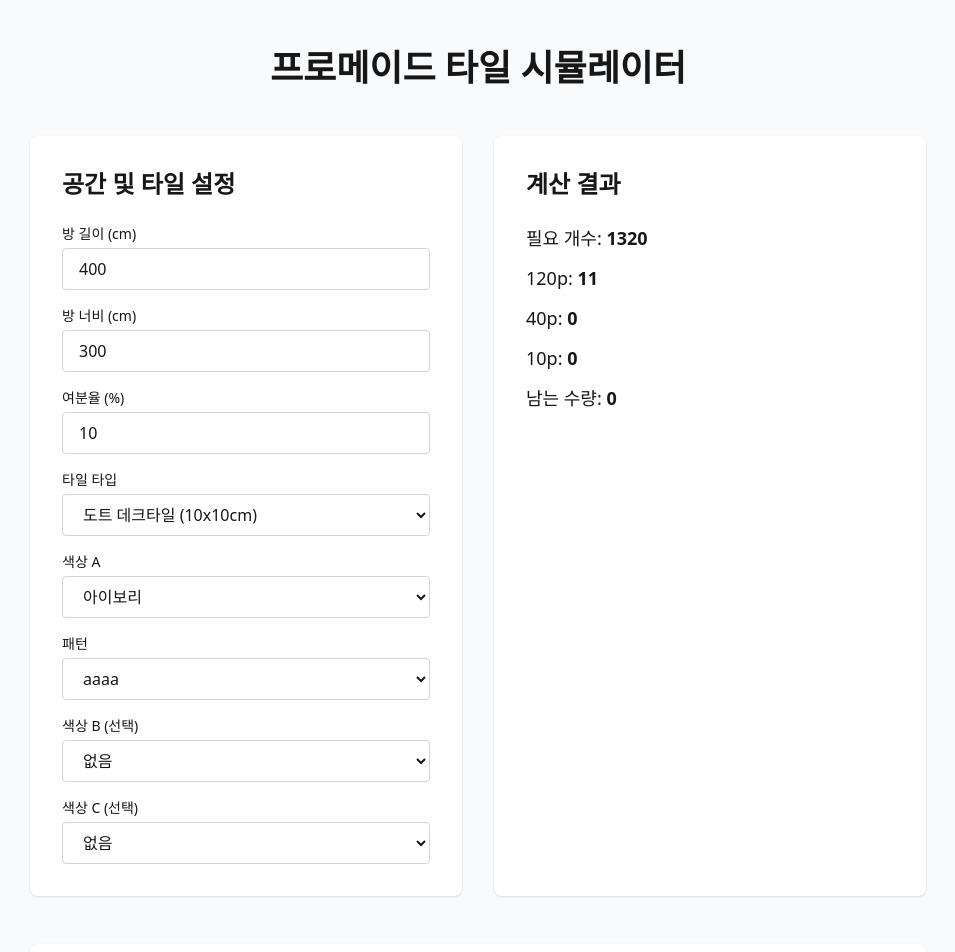
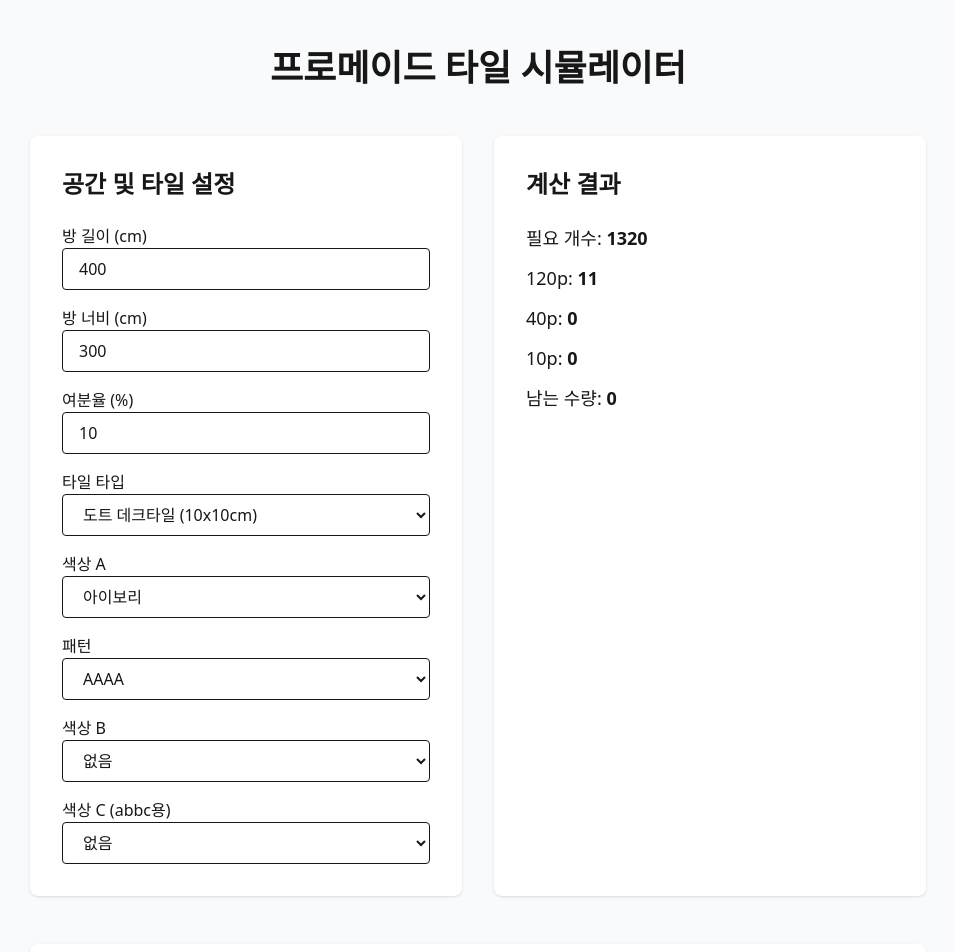
Before and after one commit to kimtwoo95-png/deck-tile-simulator-FINAL, a Next.js app: page / in a window 1280 px wide. Shown: the top 952 px of the page, without its empty margins (162-1117 px from the left). Built offline with nearby package versions, Linux system fonts and the light colour scheme.

Commit message:
fix: final code with dot/buddy tiles, patterns, and preview

```diff
--- a/app/page.tsx
+++ b/app/page.tsx
@@ -28,8 +28,8 @@ export default function Page() {
   // 타일 크기
   const tileSize = tileType === 'dot' ? 10 : 30;
 
-  // 팩 크기
-  const packSizes = tileType === 'dot' ? [120, 40, 10] : [36, 9, 2]; // descending order
+  // 팩 크기 (큰 순)
+  const packSizes = tileType === 'dot' ? [120, 40, 10] : [36, 9, 2];
 
   // 계산 로직
   const l = parseFloat(roomLength) || 0;
@@ -41,64 +41,48 @@ export default function Page() {
   const baseTiles = tilesAlongLength * tilesAlongWidth;
   const required = Math.ceil(baseTiles * (1 + wasteRate));
 
-  // 최적 팩 조합 찾기 (min leftover, then min total packs)
+  // 최적 팩 조합 (남는 최소, 그 다음 팩 수 최소)
   let minLeftover = Infinity;
   let minTotalPacks = Infinity;
-  let bestPackCounts = packSizes.reduce((acc, size) => ({ ...acc, [size]: 0 }), {});
+  let bestPackCounts: Record<number, number> = {};
 
-  const maxLarge = Math.ceil(required / packSizes[0]) + 5; // 여유
+  const maxLarge = Math.ceil(required / packSizes[0]) + 5;
   for (let p1 = 0; p1 <= maxLarge; p1++) {
     const maxMed = Math.ceil((required - p1 * packSizes[0]) / packSizes[1]) + 5;
     for (let p2 = 0; p2 <= maxMed; p2++) {
-      const remaining = required - (p1 * packSizes[0] + p2 * packSizes[1]);
-      let p3 = 0;
-      if (remaining > 0) {
-        p3 = Math.ceil(remaining / packSizes[2]);
-      }
+      let remaining = required - (p1 * packSizes[0] + p2 * packSizes[1]);
+      let p3 = remaining > 0 ? Math.ceil(remaining / packSizes[2]) : 0;
       const totalTiles = p1 * packSizes[0] + p2 * packSizes[1] + p3 * packSizes[2];
       const leftover = totalTiles - required;
-
       if (leftover >= 0) {
         const totalPacks = p1 + p2 + p3;
         if (leftover < minLeftover || (leftover === minLeftover && totalPacks < minTotalPacks)) {
           minLeftover = leftover;
           minTotalPacks = totalPacks;
-          bestPackCounts = {
-            [packSizes[0]]: p1,
-            [packSizes[1]]: p2,
-            [packSizes[2]]: p3,
-          };
+          bestPackCounts = { [packSizes[0]]: p1, [packSizes[1]]: p2, [packSizes[2]]: p3 };
         }
       }
     }
   }
 
-  // 미리보기 비율
   const previewWidth = 600;
   const previewHeight = l > 0 ? (w / l) * previewWidth : previewWidth * 0.75;
 
-  // 패턴 기반 색상 getter
   const getTileColor = (row: number, col: number) => {
     if (tileType !== 'dot') return colorMap[colorA] || 'bg-gray-200';
-
     const pat = pattern.toLowerCase();
     const modRow = row % 2;
     const modCol = col % 2;
-
-    if (pat === 'aaaa') return colorMap[colorA] || 'bg-gray-200';
+    if (pat === 'aaaa') return colorMap[colorA];
     if (pat === 'abba') {
-      if (modRow === 0 && modCol === 0) return colorMap[colorA] || 'bg-gray-200';
-      if (modRow === 0 && modCol === 1) return colorMap[colorB] || colorMap[colorA];
-      if (modRow === 1 && modCol === 0) return colorMap[colorB] || colorMap[colorA];
-      if (modRow === 1 && modCol === 1) return colorMap[colorA] || 'bg-gray-200';
+      return (modRow === 0 && modCol === 0) || (modRow === 1 && modCol === 1) ? colorMap[colorA] : (colorMap[colorB] || colorMap[colorA]);
     }
     if (pat === 'abbc') {
-      if (modRow === 0 && modCol === 0) return colorMap[colorA] || 'bg-gray-200';
-      if (modRow === 0 && modCol === 1) return colorMap[colorB] || colorMap[colorA];
-      if (modRow === 1 && modCol === 0) return colorMap[colorB] || colorMap[colorA];
+      if (modRow === 0 && modCol === 0) return colorMap[colorA];
       if (modRow === 1 && modCol === 1) return colorMap[colorC] || colorMap[colorA];
+      return colorMap[colorB] || colorMap[colorA];
     }
-    return colorMap[colorA] || 'bg-gray-200';
+    return colorMap[colorA];
   };
 
   return (
@@ -106,89 +90,39 @@ export default function Page() {
       <div className="max-w-4xl mx-auto">
         <h1 className="text-4xl font-bold text-center mb-12">프로메이드 타일 시뮬레이터</h1>
 
-        {/* 입력 영역 */}
         <div className="grid md:grid-cols-2 gap-8 mb-12">
           <div className="bg-white p-8 rounded-lg shadow">
             <h2 className="text-2xl font-semibold mb-6">공간 및 타일 설정</h2>
             <div className="space-y-4">
-              <div>
-                <label className="block text-sm font-medium mb-1">방 길이 (cm)</label>
-                <input
-                  type="number"
-                  value={roomLength}
-                  onChange={(e) => setRoomLength(e.target.value)}
-                  className="w-full border border-gray-300 rounded px-4 py-2"
-                />
-              </div>
-              <div>
-                <label className="block text-sm font-medium mb-1">방 너비 (cm)</label>
-                <input
-                  type="number"
-                  value={roomWidth}
-                  onChange={(e) => setRoomWidth(e.target.value)}
-                  className="w-full border border-gray-300 rounded px-4 py-2"
-                />
-              </div>
-              <div>
-                <label className="block text-sm font-medium mb-1">여분율 (%)</label>
-                <input
-                  type="number"
-                  value={wastePercent}
-                  onChange={(e) => setWastePercent(e.target.value)}
-                  className="w-full border border-gray-300 rounded px-4 py-2"
-                />
-              </div>
-              <div>
-                <label className="block text-sm font-medium mb-1">타일 타입</label>
-                <select
-                  value={tileType}
-                  onChange={(e) => setTileType(e.target.value)}
-                  className="w-full border border-gray-300 rounded px-4 py-2"
-                >
+              <div><label>방 길이 (cm)</label><input type="number" value={roomLength} onChange={e => setRoomLength(e.target.value)} className="w-full border rounded px-4 py-2" /></div>
+              <div><label>방 너비 (cm)</label><input type="number" value={roomWidth} onChange={e => setRoomWidth(e.target.value)} className="w-full border rounded px-4 py-2" /></div>
+              <div><label>여분율 (%)</label><input type="number" value={wastePercent} onChange={e => setWastePercent(e.target.value)} className="w-full border rounded px-4 py-2" /></div>
+              <div><label>타일 타입</label>
+                <select value={tileType} onChange={e => setTileType(e.target.value as any)} className="w-full border rounded px-4 py-2">
                   <option value="dot">도트 데크타일 (10x10cm)</option>
                   <option value="buddy">버디 데크타일 (30x30cm)</option>
                 </select>
               </div>
-              <div>
-                <label className="block text-sm font-medium mb-1">색상 A</label>
-                <select
-                  value={colorA}
-                  onChange={(e) => setColorA(e.target.value)}
-                  className="w-full border border-gray-300 rounded px-4 py-2"
-                >
+              <div><label>색상 A</label>
+                <select value={colorA} onChange={e => setColorA(e.target.value)} className="w-full border rounded px-4 py-2">
                   {colors.map(c => <option key={c}>{c}</option>)}
                 </select>
               </div>
               {tileType === 'dot' && (
                 <>
-                  <div>
-                    <label className="block text-sm font-medium mb-1">패턴</label>
-                    <select
-                      value={pattern}
-                      onChange={(e) => setPattern(e.target.value)}
-                      className="w-full border border-gray-300 rounded px-4 py-2"
-                    >
-                      {patterns.map(p => <option key={p}>{p}</option>)}
+                  <div><label>패턴</label>
+                    <select value={pattern} onChange={e => setPattern(e.target.value)} className="w-full border rounded px-4 py-2">
+                      {patterns.map(p => <option key={p}>{p.toUpperCase()}</option>)}
                     </select>
                   </div>
-                  <div>
-                    <label className="block text-sm font-medium mb-1">색상 B (선택)</label>
-                    <select
-                      value={colorB}
-                      onChange={(e) => setColorB(e.target.value)}
-                      className="w-full border border-gray-300 rounded px-4 py-2"
-                    >
+                  <div><label>색상 B</label>
+                    <select value={colorB} onChange={e => setColorB(e.target.value)} className="w-full border rounded px-4 py-2">
                       <option value="">없음</option>
                       {colors.map(c => <option key={c}>{c}</option>)}
                     </select>
                   </div>
-                  <div>
-                    <label className="block text-sm font-medium mb-1">색상 C (선택)</label>
-                    <select
-                      value={colorC}
-                      onChange={(e) => setColorC(e.target.value)}
-                      className="w-full border border-gray-300 rounded px-4 py-2"
-                    >
+                  <div><label>색상 C (abbc용)</label>
+                    <select value={colorC} onChange={e => setColorC(e.target.value)} className="w-full border rounded px-4 py-2">
                       <option value="">없음</option>
                       {colors.map(c => <option key={c}>{c}</option>)}
                     </select>
@@ -198,53 +132,33 @@ export default function Page() {
             </div>
           </div>
 
-          {/* 결과 영역 */}
           <div className="bg-white p-8 rounded-lg shadow">
             <h2 className="text-2xl font-semibold mb-6">계산 결과</h2>
             <div className="text-lg space-y-3">
-              <div>필요 개수: <span className="font-bold">{required}</span></div>
+              <div>필요 개수: <strong>{required}</strong></div>
               {packSizes.map(size => (
-                <div key={size}>{size}p: <span className="font-bold">{bestPackCounts[size]}</span></div>
+                <div key={size}>{size}p: <strong>{bestPackCounts[size] || 0}</strong></div>
               ))}
-              <div>남는 수량: <span className="font-bold">{minLeftover}</span></div>
+              <div>남는 수량: <strong>{minLeftover}</strong></div>
             </div>
           </div>
         </div>
 
-        {/* 배치 미리보기 */}
         {l > 0 && w > 0 && (
           <div className="bg-white p-8 rounded-lg shadow">
             <h2 className="text-2xl font-semibold mb-6">타일 배치 미리보기</h2>
             <div className="flex justify-center">
-              <div
-                className="border-4 border-gray-800 rounded overflow-hidden"
-                style={{ width: `${previewWidth}px`, height: `${previewHeight}px` }}
-              >
-                <div
-                  style={{
-                    display: 'grid',
-                    gridTemplateColumns: `repeat(${tilesAlongLength}, 1fr)`,
-                    gridTemplateRows: `repeat(${tilesAlongWidth}, 1fr)`,
-                    width: '100%',
-                    height: '100%',
-                  }}
-                >
+              <div className="border-4 border-gray-800 rounded overflow-hidden" style={{ width: `${previewWidth}px`, height: `${previewHeight}px` }}>
+                <div style={{ display: 'grid', gridTemplateColumns: `repeat(${tilesAlongLength}, 1fr)`, gridTemplateRows: `repeat(${tilesAlongWidth}, 1fr)`, width: '100%', height: '100%' }}>
                   {Array.from({ length: tilesAlongLength * tilesAlongWidth }).map((_, idx) => {
                     const row = Math.floor(idx / tilesAlongLength);
                     const col = idx % tilesAlongLength;
-                    return (
-                      <div
-                        key={idx}
-                        className={`border border-gray-400 ${getTileColor(row, col)}`}
-                      />
-                    );
+                    return <div key={idx} className={`border border-gray-400 ${getTileColor(row, col)}`} />;
                   })}
                 </div>
               </div>
             </div>
-            <p className="text-center mt-4 text-gray-600">
-              가로 {tilesAlongLength}개 × 세로 {tilesAlongWidth}개 = 총 {baseTiles}장 (절단 포함)
-            </p>
+            <p className="text-center mt-4 text-gray-600">가로 {tilesAlongLength}개 × 세로 {tilesAlongWidth}개 = 총 {baseTiles}장</p>
           </div>
         )}
       </div>
```
